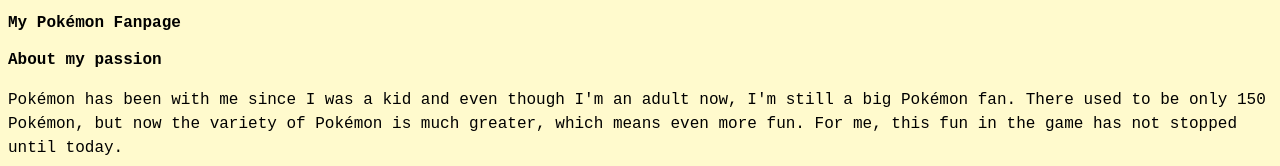
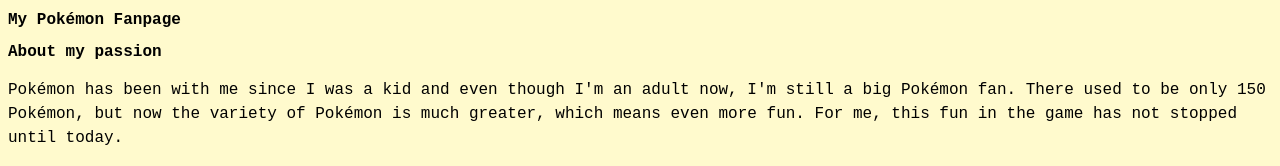
Before and after one commit to MareikeFla/20231026_Challenge_Pokemon, a website: page index.html in a window 1280 px wide. Shown: the top 166 px of the page. Drawn offline with Linux system fonts and the light colour scheme.

Commit message:
Added line-height

```diff
--- a/css/styles.css
+++ b/css/styles.css
@@ -23,10 +23,14 @@
 
 /* ------- Headings Part 1 ------- */
 
-/* Task 3: To set the line height to 1.5 is good for texts, because of accessibility concerns, but for the headings it seems too much. Let's change this by giving our headings a line height of 1.2: */
+/* Task 3: To set the line height to 1.5 is good for texts,
+because of accessibility concerns, but for the headings it seems
+too much. Let's change this by giving our headings a line height of 1.2: */
 
 /* your solution */
-
+h1, h2 {
+  line-height: 1.2;
+}
 /* Task 4: Now we want to give our h1 element more styles to shine! Add the following styles by writing the correct declarations inside of the declaration block of the next CSS rule:
 
 - Change the background color to white
```
